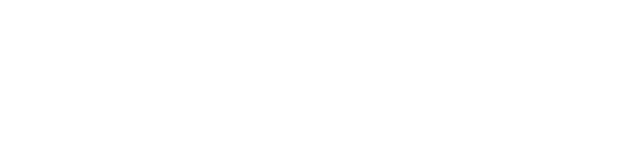
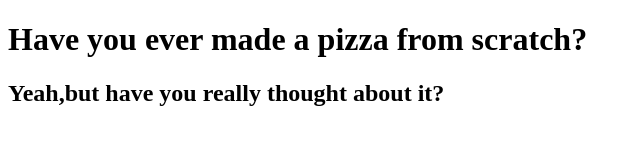
Before and after one commit to Larakharoufeh/HTML-CSS, a plain HTML site: page index.html in a window 1280 px wide. Shown: the whole page, without its empty margins (0-641 px from the left). Drawn offline with Linux system fonts and the light colour scheme.

Commit message:
Update index.html

```diff
--- a/index.html
+++ b/index.html
@@ -7,6 +7,8 @@
     <title>Pizza Party</title>
 </head>
 <body>
-
+<h1>Have you ever made a pizza from scratch?</h1>
+<h2>Yeah,but have you really thought about it?</h2>
+<h3></h3>
 </body>
 </html>
```
